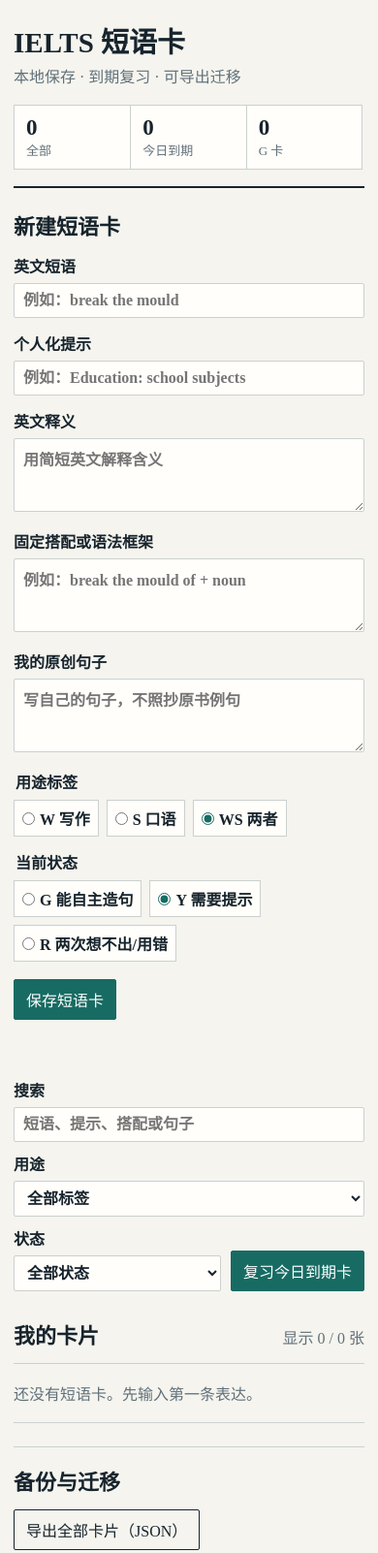
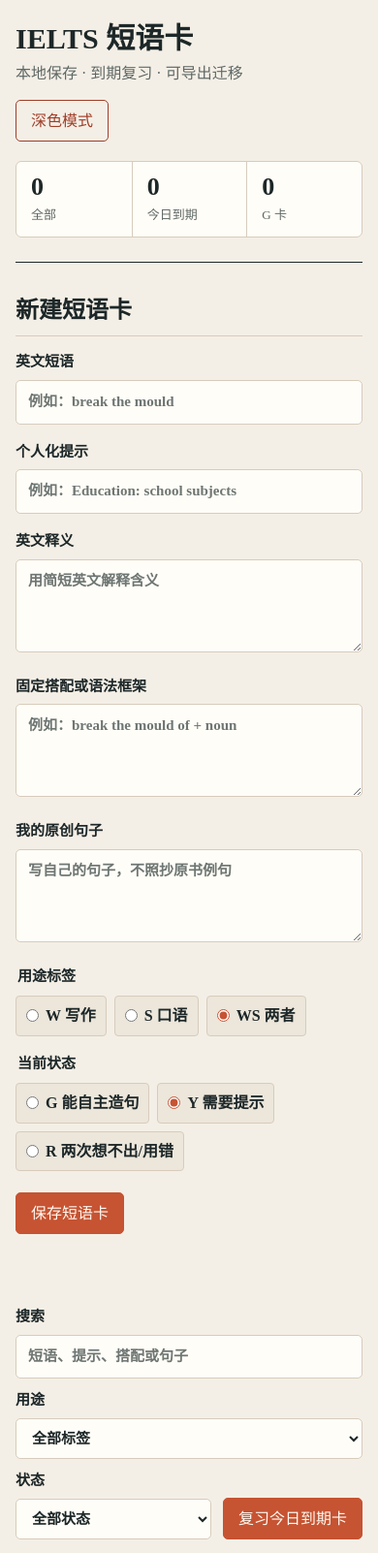
Before and after one commit to JHpeacrful/ielts-phrase-cards, a plain HTML site: page index.html in a window 390 px wide. Shown: the top 1602 px of the page at 97% size. Drawn offline with Linux system fonts and the light colour scheme.

Commit message:
Redesign phrase card UI

```diff
--- a/index.html
+++ b/index.html
@@ -5,71 +5,108 @@
 <meta name="viewport" content="width=device-width, initial-scale=1">
 <title>IELTS 短语卡工具</title>
 <style>
-  :root { --ink:#17242d; --muted:#61707a; --paper:#f5f4ee; --panel:#fffefa; --line:#cbd1cf; --teal:#176b63; --teal-soft:#dcefe9; --blue:#315d8c; --amber:#896016; --red:#a23c33; }
+  :root {
+    --ink:#1d2728; --muted:#5f6865; --paper:#f4efe6; --panel:#fffdf8; --panel-soft:#ece6db;
+    --line:#d7ccbc; --accent:#c65332; --accent-strong:#9f3e28; --accent-soft:#f1d8ca; --teal-soft:#d8eee5;
+    --blue:#4a6f8f; --amber:#956125; --red:#a6433a; --pill:#e8e3da; --pill-y:#f4e4c9; --pill-r:#f2d8d3;
+    color-scheme:light;
+  }
+  :root[data-theme="dark"] {
+    --ink:#f5f1e9; --muted:#c8c3bb; --paper:#171b1f; --panel:#22282d; --panel-soft:#2b3238;
+    --line:#4d5861; --accent:#e36d49; --accent-strong:#f08b63; --accent-soft:#4a3028; --teal-soft:#24463f;
+    --blue:#a8c4df; --amber:#e6b771; --red:#eb9489; --pill:#394340; --pill-y:#5a482d; --pill-r:#5a3733;
+    color-scheme:dark;
+  }
   * { box-sizing:border-box; }
-  body { margin:0; background:var(--paper); color:var(--ink); font-family:"Times New Roman", SimSun, serif; }
-  button, input, textarea, select { font:inherit; }
+  html { background:var(--paper); }
+  body { min-height:100vh; margin:0; background:var(--paper); color:var(--ink); font-family:"Times New Roman", SimSun, serif; line-height:1.45; }
+  ::selection { color:var(--paper); background:var(--accent); }
+  button, input, textarea, select { color:var(--ink); font:inherit; }
   button { cursor:pointer; }
-  .shell { max-width:1120px; margin:0 auto; padding:28px 20px 48px; }
-  header { display:flex; justify-content:space-between; gap:22px; align-items:flex-start; padding-bottom:17px; border-bottom:2px solid var(--ink); }
   h1, h2, h3, p { margin-top:0; }
-  h1 { margin-bottom:6px; font-size:29px; letter-spacing:0; }
-  h2 { font-size:22px; margin-bottom:14px; }
-  h3 { font-size:18px; margin-bottom:6px; }
+  h1 { margin:0 0 8px; font-size:clamp(30px, 4vw, 42px); line-height:1.05; letter-spacing:0; }
+  h2 { margin:0 0 16px; font-size:24px; line-height:1.15; }
+  h3 { margin:0 0 7px; font-size:18px; }
+  .shell { max-width:1180px; margin:0 auto; padding:34px 24px 64px; }
+  header { display:flex; justify-content:space-between; gap:32px; align-items:flex-start; padding-bottom:25px; border-bottom:1px solid var(--ink); }
+  header > div:first-child { flex:1 1 auto; }
   .muted { color:var(--muted); line-height:1.5; }
-  .summary { min-width:270px; display:grid; grid-template-columns:repeat(3,1fr); border:1px solid var(--line); background:var(--panel); }
-  .stat { padding:10px 12px; border-left:1px solid var(--line); }
+  .summary { min-width:292px; display:grid; grid-template-columns:repeat(3,1fr); overflow:hidden; border:1px solid var(--line); border-radius:6px; background:var(--panel); }
+  .stat { padding:13px 15px 12px; border-left:1px solid var(--line); }
   .stat:first-child { border-left:0; }
-  .stat strong { display:block; font-size:23px; }
-  .stat span { color:var(--muted); font-size:13px; }
-  .section { margin-top:22px; }
-  .form-grid { display:grid; grid-template-columns:1fr 1fr; gap:14px 18px; }
-  .field { display:block; }
+  .stat strong { display:block; font-size:26px; line-height:1; font-variant-numeric:tabular-nums; }
+  .stat span { display:block; margin-top:7px; color:var(--muted); font-size:13px; }
+  .section { margin-top:36px; }
+  .section > h2 { padding-bottom:12px; border-bottom:1px solid var(--line); }
+  .form-grid { display:grid; grid-template-columns:1fr 1fr; gap:21px 22px; }
+  .field { display:block; min-width:0; }
   .field.full { grid-column:1 / -1; }
   label, legend { font-weight:bold; }
-  input[type="text"], textarea, select, input[type="file"] { width:100%; margin-top:6px; padding:8px 9px; color:var(--ink); background:var(--panel); border:1px solid var(--line); border-radius:2px; }
-  textarea { resize:vertical; min-height:76px; }
+  label.field, legend { font-size:15px; }
+  input[type="text"], textarea, select, input[type="file"] { width:100%; margin-top:7px; padding:11px 12px; color:var(--ink); background:var(--panel); border:1px solid var(--line); border-radius:5px; transition:border-color .16s ease, box-shadow .16s ease, background-color .16s ease; }
+  input::placeholder, textarea::placeholder { color:var(--muted); opacity:.9; }
+  textarea { min-height:96px; resize:vertical; }
   fieldset { margin:0; padding:0; border:0; }
-  .choices { display:flex; flex-wrap:wrap; gap:8px; margin-top:7px; }
-  .choice { display:inline-flex; gap:5px; align-items:center; padding:6px 8px; background:var(--panel); border:1px solid var(--line); }
-  .choice input { margin:0; accent-color:var(--teal); }
-  .toolbar { display:flex; flex-wrap:wrap; align-items:end; gap:10px; margin-top:18px; }
-  .toolbar .field { flex:1 1 180px; }
-  .button { padding:8px 12px; color:var(--ink); background:transparent; border:1px solid var(--ink); border-radius:2px; }
-  .button.primary { color:#fff; background:var(--teal); border-color:var(--teal); }
+  .choices { display:flex; flex-wrap:wrap; gap:8px; margin-top:9px; }
+  .choice { display:inline-flex; gap:7px; align-items:center; padding:8px 10px; background:var(--panel-soft); border:1px solid var(--line); border-radius:4px; }
+  .choice input { margin:0; accent-color:var(--accent); }
+  .toolbar { display:flex; flex-wrap:wrap; align-items:end; gap:12px; margin-top:22px; }
+  .toolbar .field { flex:1 1 190px; }
+  .button { min-height:42px; padding:9px 15px; color:var(--ink); background:transparent; border:1px solid var(--ink); border-radius:5px; transition:transform .16s ease, background-color .16s ease, border-color .16s ease, box-shadow .16s ease; }
+  .button:hover:not(:disabled) { transform:translateY(-1px); box-shadow:0 4px 12px rgba(29,39,40,.14); }
+  .button.primary { color:#fffaf2; background:var(--accent); border-color:var(--accent); }
+  .button.primary:hover:not(:disabled) { background:var(--accent-strong); border-color:var(--accent-strong); }
   .button.danger { color:var(--red); border-color:var(--red); }
-  .button:disabled { cursor:not-allowed; opacity:.4; }
-  .button:focus-visible, input:focus-visible, textarea:focus-visible, select:focus-visible { outline:2px solid var(--blue); outline-offset:2px; }
-  .notice { min-height:24px; margin:14px 0 0; color:var(--teal); font-weight:bold; }
+  .button:disabled { cursor:not-allowed; opacity:.42; transform:none; box-shadow:none; }
+  .button:focus-visible, input:focus-visible, textarea:focus-visible, select:focus-visible, .choice:has(input:focus-visible) { outline:2px solid var(--blue); outline-offset:3px; }
+  input:focus-visible, textarea:focus-visible, select:focus-visible { border-color:var(--blue); box-shadow:0 0 0 3px color-mix(in srgb, var(--blue) 20%, transparent); }
+  .notice { min-height:24px; margin:15px 0 0; color:var(--accent-strong); font-weight:bold; }
   .notice.error { color:var(--red); }
-  .review { display:none; margin-top:22px; padding:18px; border:1px solid var(--ink); background:var(--panel); }
+  .review { display:none; margin-top:36px; padding:23px; border:1px solid var(--line); border-radius:7px; background:var(--panel); box-shadow:0 4px 18px rgba(29,39,40,.08); }
   .review.visible { display:block; }
-  .review-top { display:flex; justify-content:space-between; gap:10px; align-items:center; }
-  .card-face { min-height:180px; margin:14px 0; padding:20px; border:1px solid var(--line); background:var(--paper); display:flex; flex-direction:column; justify-content:center; }
-  .card-face .side { color:var(--muted); font-size:14px; margin-bottom:8px; }
-  .card-face .phrase { font-size:26px; line-height:1.25; }
-  .card-face .detail { white-space:pre-line; line-height:1.55; }
-  .review-actions { display:flex; flex-wrap:wrap; gap:10px; }
-  .status-g { border-color:var(--teal); color:var(--teal); }
-  .status-y { border-color:var(--amber); color:var(--amber); }
-  .status-r { border-color:var(--red); color:var(--red); }
-  .list-head { display:flex; justify-content:space-between; align-items:baseline; gap:12px; margin-top:28px; }
-  .cards { display:grid; grid-template-columns:repeat(auto-fill,minmax(285px,1fr)); gap:12px; }
-  .card { padding:15px; border:1px solid var(--line); background:var(--panel); }
-  .card-title { display:flex; justify-content:space-between; gap:10px; align-items:flex-start; }
-  .card-title strong { font-size:18px; line-height:1.25; }
-  .pill { display:inline-block; padding:2px 6px; color:var(--ink); background:#e8ecea; font-size:12px; white-space:nowrap; }
-  .pill.g { background:var(--teal-soft); } .pill.y { background:#f4ead6; } .pill.r { background:#f4dfdb; }
-  .prompt { margin:9px 0; color:var(--muted); }
-  .mini { margin:7px 0 0; line-height:1.45; font-size:14px; }
-  .card-actions { display:flex; gap:8px; margin-top:13px; }
-  .text-button { padding:0; color:var(--blue); background:transparent; border:0; text-decoration:underline; }
+  .review-top { display:flex; justify-content:space-between; gap:16px; align-items:center; }
+  .review-top h2 { margin-bottom:5px; }
+  .card-face { min-height:230px; margin:20px 0; padding:27px; border:1px solid var(--line); border-radius:5px; background:var(--paper); display:flex; flex-direction:column; justify-content:center; }
+  .card-face .side { color:var(--muted); font-size:14px; margin-bottom:10px; }
+  .card-face .phrase { color:var(--accent-strong); font-size:32px; line-height:1.2; }
+  .card-face .detail { white-space:pre-line; line-height:1.65; font-size:17px; }
+  .review-actions { display:flex; flex-wrap:wrap; gap:10px; align-items:center; }
+  .status-g { color:var(--accent-strong); border-color:var(--accent-strong); background:var(--accent-soft); }
+  .status-y { color:var(--amber); border-color:var(--amber); background:var(--pill-y); }
+  .status-r { color:var(--red); border-color:var(--red); background:var(--pill-r); }
+  .list-head { display:flex; justify-content:space-between; align-items:baseline; gap:12px; margin:43px 0 14px; padding-bottom:12px; border-bottom:1px solid var(--line); }
+  .list-head h2 { margin:0; }
+  .cards { display:grid; grid-template-columns:repeat(auto-fill,minmax(285px,1fr)); gap:14px; }
+  .card { padding:17px; border:1px solid var(--line); border-radius:6px; background:var(--panel); box-shadow:0 3px 12px rgba(29,39,40,.05); }
+  .card-title { display:flex; justify-content:space-between; gap:12px; align-items:flex-start; }
+  .card-title strong { font-size:19px; line-height:1.25; }
+  .pill { display:inline-block; padding:3px 7px; color:var(--ink); background:var(--pill); border-radius:3px; font-size:12px; white-space:nowrap; }
+  .pill.g { background:var(--teal-soft); } .pill.y { background:var(--pill-y); } .pill.r { background:var(--pill-r); }
+  .prompt { margin:10px 0; color:var(--muted); }
+  .mini { margin:8px 0 0; line-height:1.5; font-size:14px; }
+  .card-actions { display:flex; gap:11px; margin-top:15px; }
+  .text-button { padding:0; color:var(--blue); background:transparent; border:0; text-decoration:underline; text-underline-offset:3px; }
   .text-button.delete { color:var(--red); }
-  .empty { grid-column:1 / -1; padding:18px 0; color:var(--muted); border-top:1px solid var(--line); border-bottom:1px solid var(--line); }
-  .backup { margin-top:24px; padding-top:18px; border-top:1px solid var(--line); }
-  .backup-actions { display:flex; flex-wrap:wrap; gap:10px; margin-top:10px; }
-  .backup small { display:block; margin-top:8px; color:var(--muted); line-height:1.45; }
-  @media (max-width:720px) { .shell { padding:20px 14px 36px; } header { display:block; } .summary { margin-top:16px; max-width:360px; } .form-grid { grid-template-columns:1fr; } .field.full { grid-column:auto; } .card-face .phrase { font-size:22px; } }
+  .empty { grid-column:1 / -1; padding:22px 0; color:var(--muted); border-top:1px solid var(--line); border-bottom:1px solid var(--line); }
+  .backup { margin-top:38px; padding-top:22px; border-top:1px solid var(--line); }
+  .backup-actions { display:flex; flex-wrap:wrap; gap:10px; margin-top:12px; }
+  .backup small { display:block; max-width:75ch; margin-top:10px; color:var(--muted); line-height:1.5; }
+  .theme-toggle { margin-top:15px; color:var(--accent-strong); border-color:var(--accent-strong); }
+  @media (max-width:760px) {
+    .shell { padding:24px 16px 48px; }
+    header { display:block; }
+    .summary { min-width:0; width:100%; max-width:390px; margin-top:20px; }
+    .form-grid { grid-template-columns:1fr; gap:18px; }
+    .field.full { grid-column:auto; }
+    .review { padding:17px; }
+    .review-top { align-items:flex-start; }
+    .card-face { min-height:210px; padding:21px; }
+    .card-face .phrase { font-size:27px; }
+    .list-head { margin-top:36px; }
+  }
+  @media (prefers-reduced-motion:reduce) {
+    *, *::before, *::after { scroll-behavior:auto !important; transition-duration:.01ms !important; animation-duration:.01ms !important; animation-iteration-count:1 !important; }
+  }
 </style>
 </head>
 <body>
@@ -78,6 +115,7 @@
     <div>
       <h1>IELTS 短语卡</h1>
       <div class="muted">本地保存 · 到期复习 · 可导出迁移</div>
+      <button class="button theme-toggle" type="button" id="themeToggle" aria-pressed="false" title="切换页面颜色">深色模式</button>
     </div>
     <div class="summary" aria-label="短语卡统计">
       <div class="stat"><strong id="totalCount">0</strong><span>全部</span></div>
@@ -159,8 +197,10 @@
 <script>
 (() => {
   const storageKey = 'ielts_phrase_cards_v1';
+  const themeStorageKey = 'ielts_phrase_theme_v1';
   const form = document.getElementById('cardForm');
   const notice = document.getElementById('notice');
+  const themeToggle = document.getElementById('themeToggle');
   const reviewPanel = document.getElementById('reviewPanel');
   const cardFace = document.getElementById('cardFace');
   const reviewActions = document.getElementById('reviewActions');
@@ -172,6 +212,20 @@
   let currentReviewIndex = 0;
   let currentReviewId = null;
   let showingBack = false;
+
+  function applyTheme(theme, persist = false) {
+    const isDark = theme === 'dark';
+    document.documentElement.dataset.theme = isDark ? 'dark' : 'light';
+    themeToggle.setAttribute('aria-pressed', String(isDark));
+    themeToggle.textContent = isDark ? '浅色模式' : '深色模式';
+    if (persist) localStorage.setItem(themeStorageKey, isDark ? 'dark' : 'light');
+  }
+
+  themeToggle.addEventListener('click', () => {
+    const nextTheme = document.documentElement.dataset.theme === 'dark' ? 'light' : 'dark';
+    applyTheme(nextTheme, true);
+  });
+  applyTheme(localStorage.getItem(themeStorageKey) === 'dark' ? 'dark' : 'light');
 
   function dateKey(date = new Date()) {
     const year = date.getFullYear();
```
Also changed, not shown: CHANGELOG.md.
